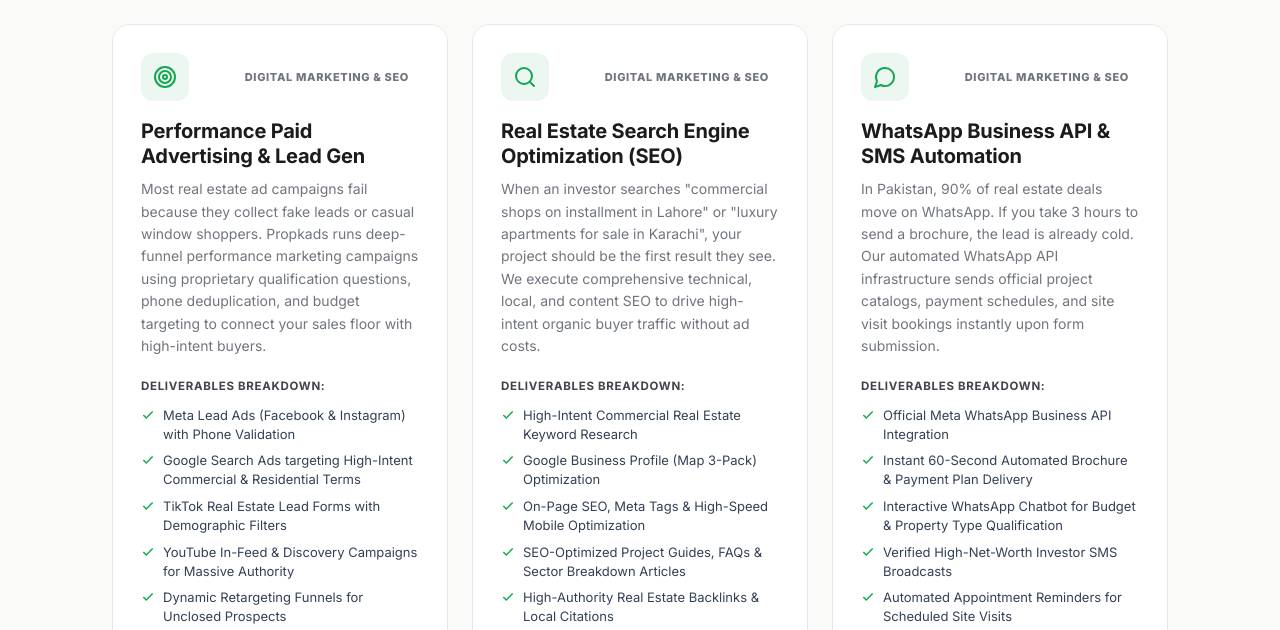
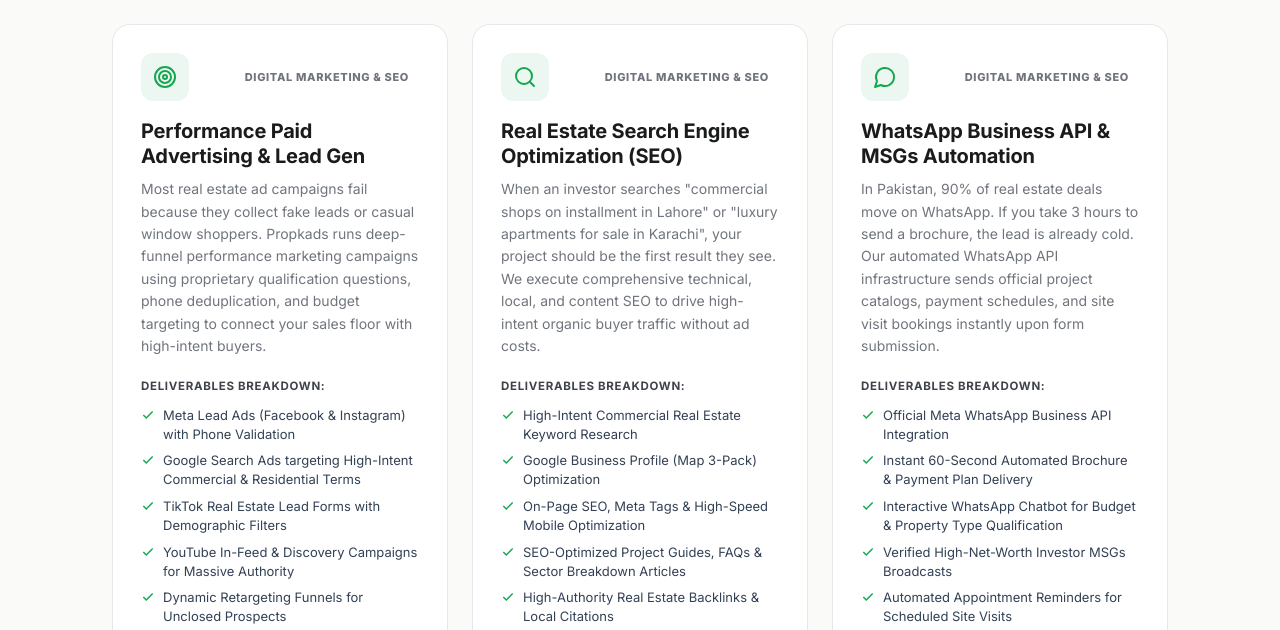
Before and after one commit to khurram7jc/propkads-website, a Next.js app: page /services in a window 1280 px wide. Shown: the part 2362-2992 px from the top of the page. Built offline with nearby package versions, Linux system fonts and the light colour scheme; no server answers; the database is empty.

Commit message:
Replace SMS with MSGs Automation across the site

```diff
--- a/app/services/[slug]/page.js
+++ b/app/services/[slug]/page.js
@@ -31,7 +31,9 @@ const DEFAULT_CONTENT = {
 
 export default function ServiceDetailPage({ params }) {
   const { slug } = params;
-  const service = SERVICES_DATA.find((s) => s.slug === slug);
+  const service = SERVICES_DATA.find(
+    (s) => s.slug === slug || (slug === 'whatsapp-api-sms-automation' && s.slug === 'whatsapp-api-msgs-automation')
+  );
 
   const [c, setC] = useState(DEFAULT_CONTENT);
   const [form, setForm] = useState({ name: '', phone: '', project: '', message: '' });
--- a/components/Header.js
+++ b/components/Header.js
@@ -77,8 +77,8 @@ export default function Header({ c = {} }) {
                       <b>Real Estate SEO</b>
                       <span>Rank Page 1 on Google for buyers</span>
                     </Link>
-                    <Link href="/services/whatsapp-api-sms-automation" className="nav-drop-item">
-                      <b>WhatsApp &amp; SMS Automation</b>
+                    <Link href="/services/whatsapp-api-msgs-automation" className="nav-drop-item">
+                      <b>WhatsApp &amp; MSGs Automation</b>
                       <span>60s instant brochure delivery</span>
                     </Link>
                   </div>
--- a/data/services.js
+++ b/data/services.js
@@ -206,20 +206,20 @@ export const SERVICES_DATA = [
     ]
   },
   {
-    id: 'whatsapp-api-sms-automation',
-    slug: 'whatsapp-api-sms-automation',
-    title: 'WhatsApp Business API & SMS Automation',
+    id: 'whatsapp-api-msgs-automation',
+    slug: 'whatsapp-api-msgs-automation',
+    title: 'WhatsApp Business API & MSGs Automation',
     category: 'marketing',
     categoryName: 'Digital Marketing & SEO',
     badge: 'Instant Follow-Up',
     icon: 'messageCircle',
-    shortDesc: 'Automated 60-second WhatsApp brochure delivery, chatbot lead qualification, and verified high-net-worth investor SMS broadcasts.',
+    shortDesc: 'Automated 60-second WhatsApp brochure delivery, chatbot lead qualification, and verified high-net-worth investor MSGs broadcasts.',
     longDesc: 'In Pakistan, 90% of real estate deals move on WhatsApp. If you take 3 hours to send a brochure, the lead is already cold. Our automated WhatsApp API infrastructure sends official project catalogs, payment schedules, and site visit bookings instantly upon form submission.',
     deliverables: [
       'Official Meta WhatsApp Business API Integration',
       'Instant 60-Second Automated Brochure & Payment Plan Delivery',
       'Interactive WhatsApp Chatbot for Budget & Property Type Qualification',
-      'Verified High-Net-Worth Investor SMS Broadcasts',
+      'Verified High-Net-Worth Investor MSGs Broadcasts',
       'Automated Appointment Reminders for Scheduled Site Visits',
       'CRM Sync: All WhatsApp Conversations Logged Directly in CRM'
     ],
--- a/next.config.js
+++ b/next.config.js
@@ -1,4 +1,14 @@
 /** @type {import('next').NextConfig} */
-const nextConfig = {};
+const nextConfig = {
+  async redirects() {
+    return [
+      {
+        source: '/services/whatsapp-api-sms-automation',
+        destination: '/services/whatsapp-api-msgs-automation',
+        permanent: true,
+      },
+    ];
+  },
+};
 
 module.exports = nextConfig;
```
